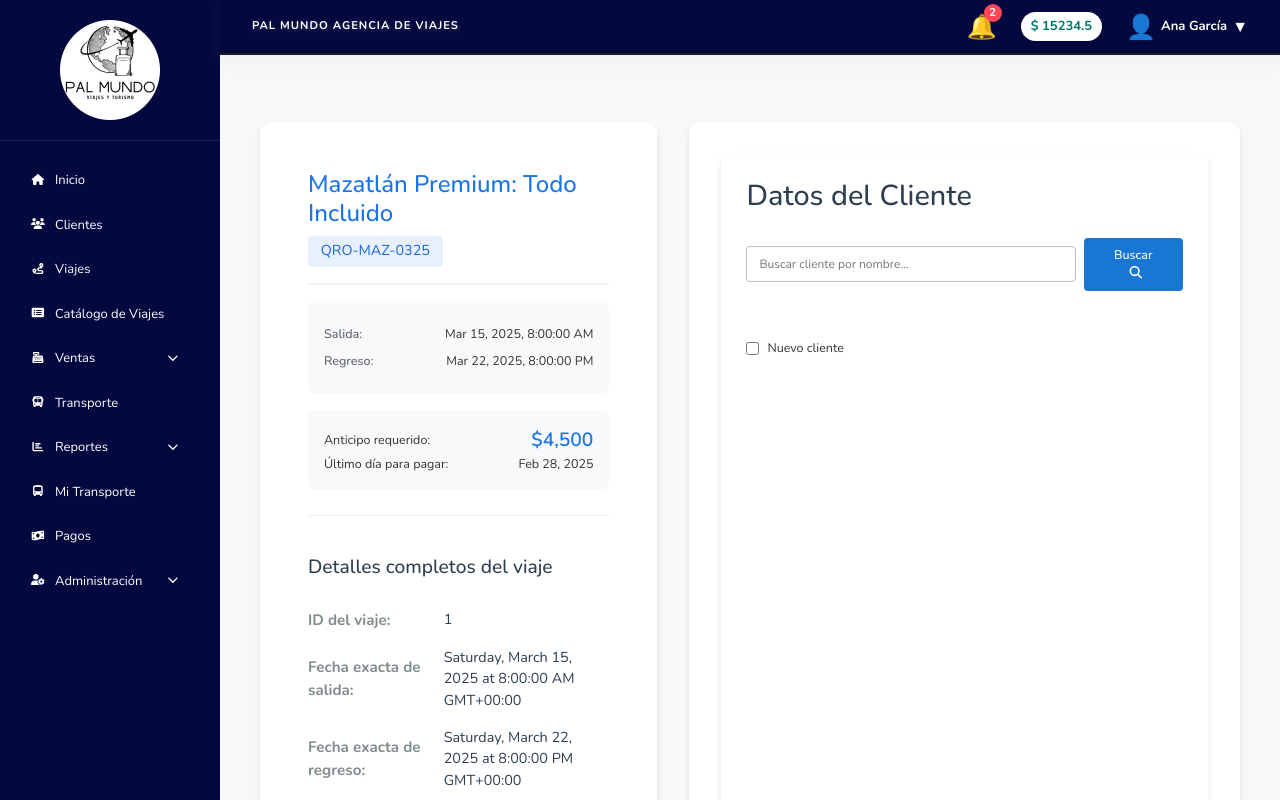
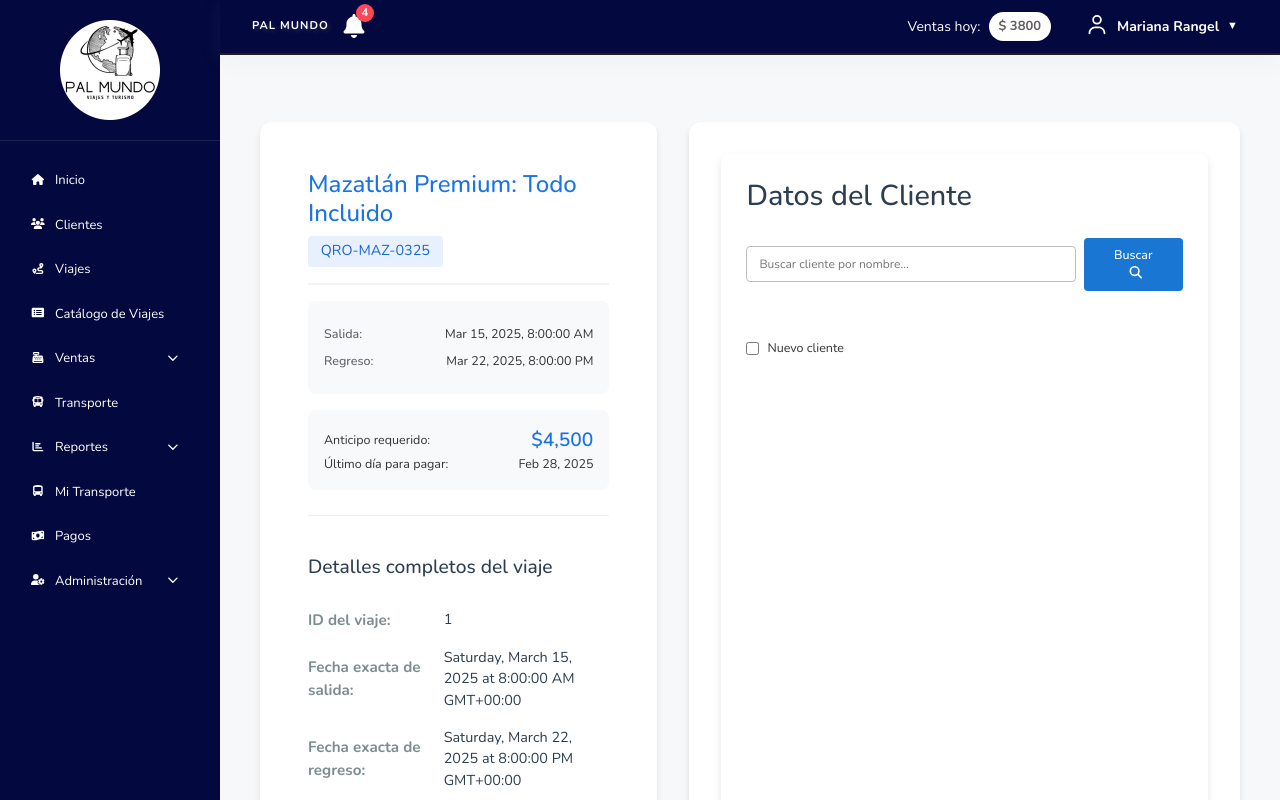
Before and after one commit to MigueDevp/PalMundo-Sistema-Angular19, an Angular app: page /contract-service in a window 1280 px wide. Built offline with nearby package versions, Linux system fonts and the light colour scheme.

Commit message:
Fix: Diseños HeaderComponent

```diff
--- a/package.json
+++ b/package.json
@@ -19,6 +19,7 @@
     "@angular/router": "^20.2.4",
     "@fortawesome/angular-fontawesome": "^3.0.0",
     "@fortawesome/fontawesome-svg-core": "^6.7.2",
+    "@fortawesome/free-regular-svg-icons": "^7.0.1",
     "@fortawesome/free-solid-svg-icons": "^6.7.2",
     "rxjs": "~7.8.0",
     "tslib": "^2.3.0",
--- a/src/app/components/header-menu/header-menu.component.html
+++ b/src/app/components/header-menu/header-menu.component.html
@@ -2,12 +2,13 @@
   <div class="header-left">
     <div class="company-brand">
    <!--  <span class="brand-icon">🚌</span>-->
-    <span class="brand-name">PAL MUNDO AGENCIA DE VIAJES</span>
+    <span class="brand-name">PAL MUNDO</span>
+        <app-notifications [count]="notificationCount"></app-notifications>
+
     </div>
   </div>
 
   <div class="header-right">
-    <app-notifications [count]="notificationCount"></app-notifications>
     <app-kpi-badge [amount]="dailySales"></app-kpi-badge>
     <app-user-profile [user]="currentUser"></app-user-profile>
   </div>
--- a/src/app/components/header-menu/header-menu.component.ts
+++ b/src/app/components/header-menu/header-menu.component.ts
@@ -10,13 +10,15 @@ import { UserProfileComponent } from './user-profile/user-profile.component';
   styleUrl: './header-menu.component.css'
 })
 export class HeaderMenuComponent {
-notificationCount = 2;
-  dailySales = 15234.50;
+notificationCount = 4;
+  dailySales = 3800;
 
   currentUser = {
     avatar: '👤',
-    fullName: 'Ana García',
-    email: 'ana.garcia@palmunido.com',
+    fullName: 'Mariana Rangel ',
+    email: 'ceomariana@palmundo.com',
     role: 'Admin'
   };
+
+
 }
--- a/src/app/components/header-menu/kpi-badge/kpi-badge.component.css
+++ b/src/app/components/header-menu/kpi-badge/kpi-badge.component.css
@@ -4,5 +4,13 @@
   border-radius: 20px;
   font-weight: bold;
   font-size: 13px;
-  color: #00796b;
+  color: #645e5e;
 }
+.label {
+  margin-left: 20px;
+  display: flex;
+  align-items: center;
+  gap: 8px;
+  font-size: 14px;
+  color: #ffffff;
+}
--- a/src/app/components/header-menu/kpi-badge/kpi-badge.component.html
+++ b/src/app/components/header-menu/kpi-badge/kpi-badge.component.html
@@ -1,3 +1,8 @@
-<div class="kpi-badge">
+
+
+<div class="label">
+  <span class="ventas">Ventas hoy:</span>
+  <div class="kpi-badge">
   $ {{ amount }}
 </div>
+</div>
--- a/src/app/components/header-menu/kpi-badge/kpi-badge.component.ts
+++ b/src/app/components/header-menu/kpi-badge/kpi-badge.component.ts
@@ -8,5 +8,6 @@ import { Component, Input } from '@angular/core';
 })
 export class KpiBadgeComponent {
     @Input() amount = 0;
+    @Input() variant: 'primary' | 'success' | 'warning' | 'danger' = 'primary';
 
 }
--- a/src/app/components/header-menu/notifications/notifications.component.css
+++ b/src/app/components/header-menu/notifications/notifications.component.css
@@ -2,12 +2,9 @@
   position: relative;
 }
 
-.notification-button {
-  background: none;
-  border: none;
+.notifications fa-icon{
   font-size: 1.5rem;
   cursor: pointer;
-  position: relative;
 }
 
 .badge {
--- a/src/app/components/header-menu/notifications/notifications.component.html
+++ b/src/app/components/header-menu/notifications/notifications.component.html
@@ -1,6 +1,4 @@
 <div class="notifications">
-  <button class="notification-button">
-    🔔
-    <span class="badge" If="count > 0">{{ count }}</span>
-  </button>
+  <fa-icon [icon]="faBell "></fa-icon>
+  <span class="badge" If="count > 0">{{ count }}</span>
 </div>
--- a/src/app/components/header-menu/notifications/notifications.component.ts
+++ b/src/app/components/header-menu/notifications/notifications.component.ts
@@ -1,12 +1,14 @@
 import { Component, Input } from '@angular/core';
+import { FontAwesomeModule } from '@fortawesome/angular-fontawesome';
+import { faBell } from '@fortawesome/free-solid-svg-icons';
 
 @Component({
   selector: 'app-notifications',
-  imports: [],
+  imports: [FontAwesomeModule],
   templateUrl: './notifications.component.html',
   styleUrl: './notifications.component.css'
 })
 export class NotificationsComponent {
     @Input() count = 0;
-
+    faBell = faBell;
 }
--- a/src/app/components/header-menu/user-profile/user-profile.component.css
+++ b/src/app/components/header-menu/user-profile/user-profile.component.css
@@ -6,20 +6,34 @@
 .user-info {
   display: flex;
   align-items: center;
-  gap: 5px;
+  gap: 8px;
+  padding: 5px 10px;
+  border-radius: 5px;
+  transition: background-color 0.3s;
 }
 
-.avatar, .avatar-large {
-  font-size: 1.5rem;
+.user-info:hover {
+  background-color: #03083e;
+  color: white;
 }
 
-.avatar-large {
-  font-size: 2rem;
+.user-info fa-icon {
+  font-size: 1.2rem;
 }
 
 .name {
   font-weight: bold;
-  font-size: 13px;
+  font-size: 14px;
+}
+
+.dropdown-arrow {
+  font-size: 11px;
+  color: #ffffff;
+  transition: transform 0.3s;
+}
+
+.user-menu:hover .dropdown-arrow {
+  transform: rotate(180deg);
 }
 
 .dropdown {
@@ -27,11 +41,13 @@
   top: 100%;
   right: 0;
   background-color: white;
-  box-shadow: 0 4px 8px rgba(0,0,0,0.1);
-  border-radius: 5px;
-  width: 250px;
+  box-shadow: 0 4px 12px rgba(0,0,0,0.15);
+  border-radius: 8px;
+  width: 280px;
   display: none;
   z-index: 1001;
+  margin-top: 5px;
+  border: 1px solid #e0e0e0;
 }
 
 .dropdown.show {
@@ -41,8 +57,14 @@
 .dropdown-header {
   display: flex;
   align-items: center;
-  gap: 10px;
-  padding: 15px;
+  gap: 12px;
+  padding: 20px;
+  border-bottom: 1px solid #f0f0f0;
+}
+
+.dropdown-header fa-icon {
+  font-size: 2.5rem;
+  color: #666;
 }
 
 .user-details {
@@ -53,6 +75,8 @@
 
 .full-name {
   font-weight: bold;
+  font-size: 16px;
+  margin-bottom: 2px;
 }
 
 .email, .role {
@@ -60,21 +84,44 @@
   color: #666;
 }
 
+.email {
+  margin-bottom: 2px;
+}
+
+.role {
+  font-weight: 500;
+  color: #888;
+}
+
 .dropdown-divider {
   height: 1px;
-  background-color: #262424;
+  background-color: #e0e0e0;
+  margin: 0;
 }
 
 .dropdown-options {
-  padding: 10px 0;
+  padding: 8px 0;
 }
 
 .option {
-  padding: 10px 15px;
+  padding: 12px 20px;
   cursor: pointer;
-  color: black;
+  color: #333;
+  font-size: 14px;
+  transition: background-color 0.2s;
+  display: flex;
+  align-items: center;
 }
 
 .option:hover {
-  background-color: #ebdfdf;
+  background-color: #f8f9fa;
 }
+
+.option:last-child {
+  color: #d32f2f;
+  font-weight: 500;
+}
+
+.option:last-child:hover {
+  background-color: #ffebee;
+}
--- a/src/app/components/header-menu/user-profile/user-profile.component.html
+++ b/src/app/components/header-menu/user-profile/user-profile.component.html
@@ -1,12 +1,14 @@
 <div class="user-menu" (click)="toggleDropdown()">
   <div class="user-info">
-    <span class="avatar">{{ user.avatar }}</span>
+    <fa-icon [icon]="faUser"></fa-icon>
+
     <span class="name">{{ user.fullName }}</span>
     <span class="dropdown-arrow">▼</span>
   </div>
   <div class="dropdown" [class.show]="isDropdownOpen">
     <div class="dropdown-header">
-      <span class="avatar-large">{{ user.avatar }}</span>
+      <fa-icon [icon]="faUser" class="avatar-large"></fa-icon>
+
       <div class="user-details">
         <span class="full-name">{{ user.fullName }}</span>
         <span class="email">{{ user.email }}</span>
--- a/src/app/components/header-menu/user-profile/user-profile.component.ts
+++ b/src/app/components/header-menu/user-profile/user-profile.component.ts
@@ -1,12 +1,15 @@
 import { Component, Input, HostListener } from '@angular/core';
+import { FontAwesomeModule } from '@fortawesome/angular-fontawesome';
+import { faUser } from '@fortawesome/free-regular-svg-icons';
 
 @Component({
   selector: 'app-user-profile',
-  imports: [],
+  imports: [FontAwesomeModule],
   templateUrl: './user-profile.component.html',
   styleUrl: './user-profile.component.css'
 })
 export class UserProfileComponent {
+  faUser = faUser;
  @Input() user: any;
   isDropdownOpen = false;
 
```
Also changed, not shown: 1 other file (tests, documents, lock files or other folders).
